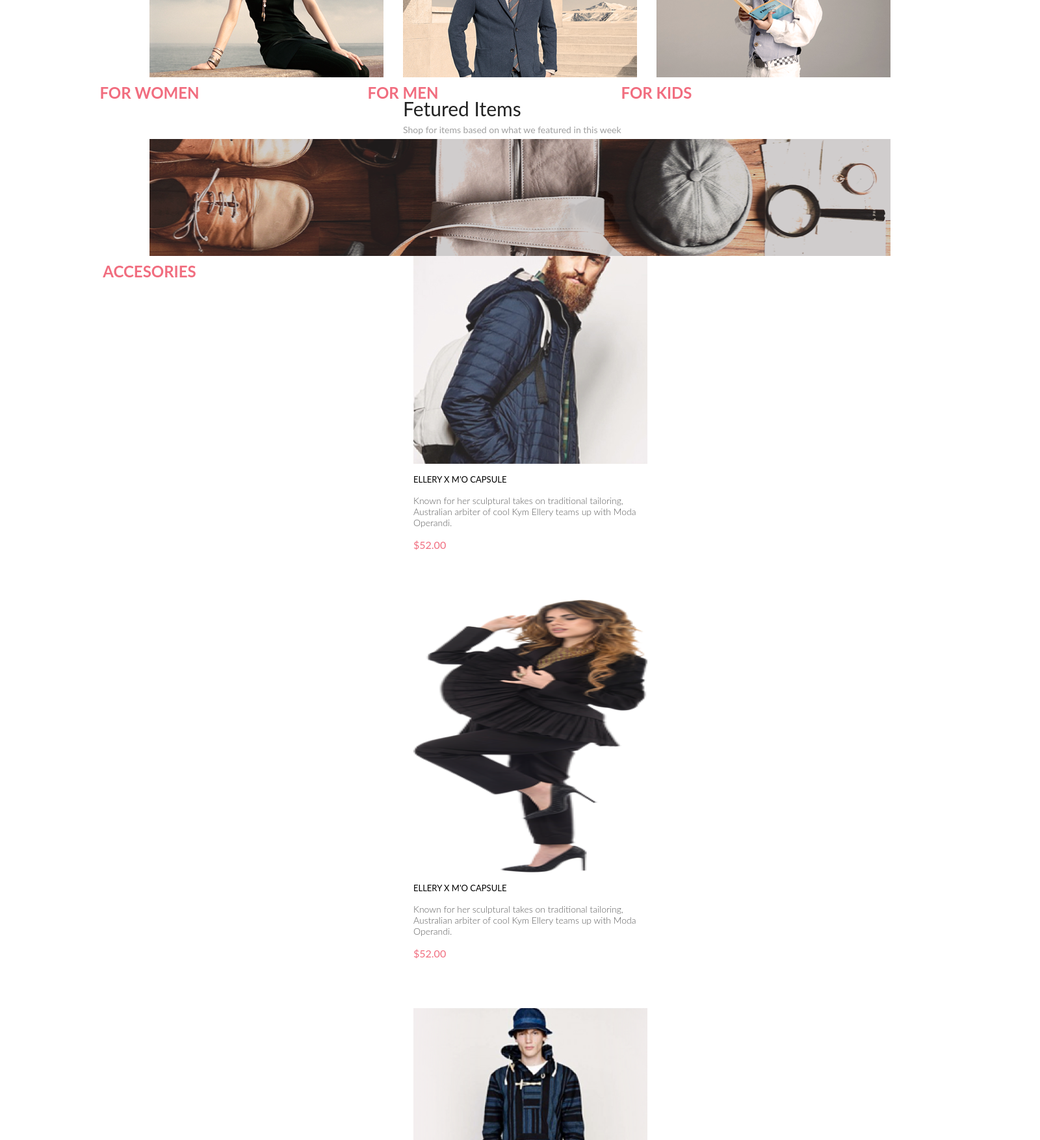
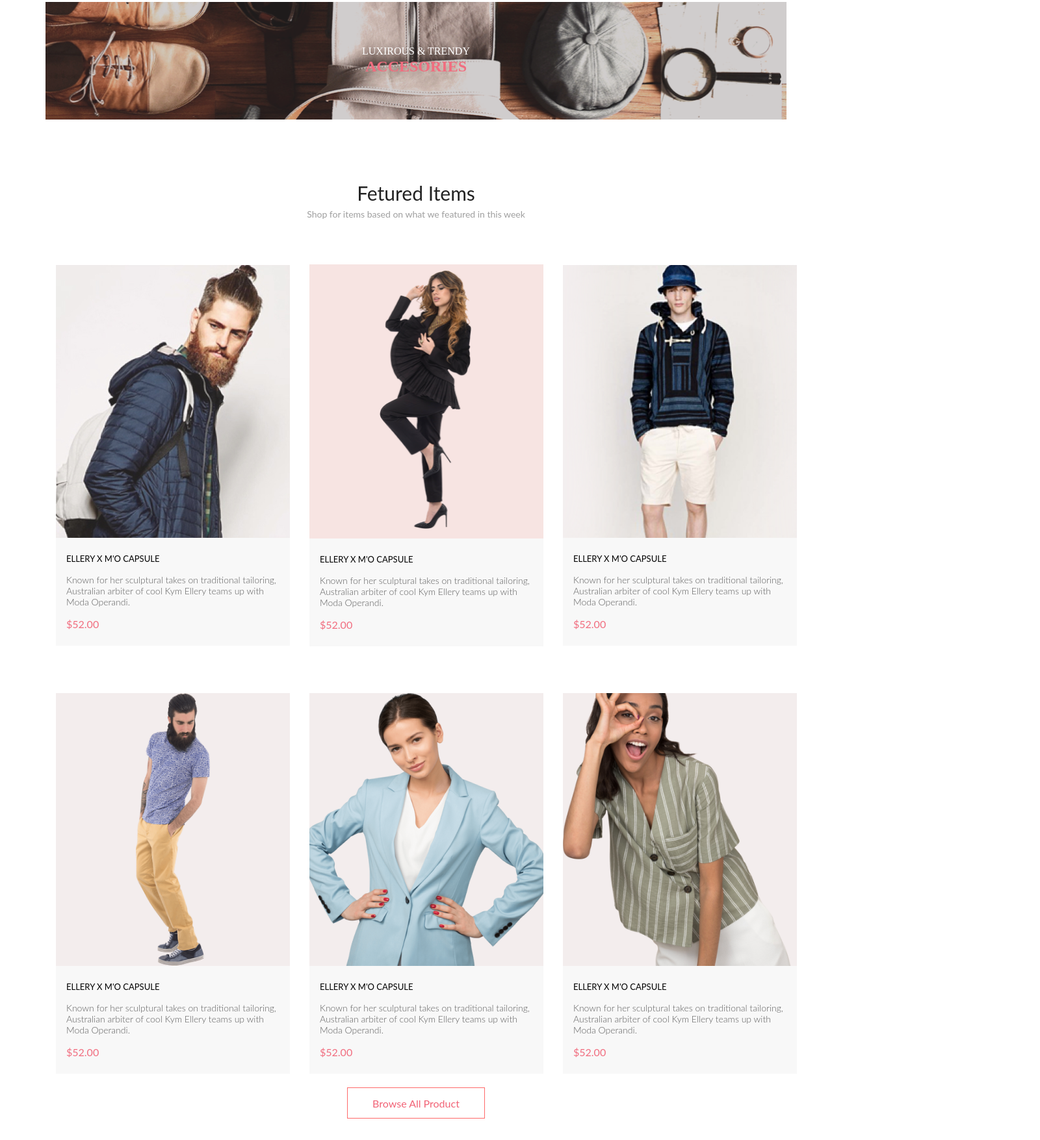
Before and after one commit to MaFaKa03/html-css-base, a plain HTML site: page homework/hw4/index.html in a window 1280 px wide. Shown: the part 1045-2800 px from the top of the page at 65% size, 1600 px wide, since content can reach past the window. Drawn offline with Linux system fonts and the light colour scheme.

Commit message:
hw4 compl

```diff
--- a/homework/hw4/index.html
+++ b/homework/hw4/index.html
@@ -7,7 +7,8 @@
     <link rel="stylesheet" href="stayle.css" />
   </head>
   <body>
-    <div class="header">
+    <div class="top">
+      <div class="header center">
         <div class="left_header">
           <img class="logo" src="image/Logo.png" alt="logo" />
           <a class="image_search" href="#"
@@ -44,94 +45,144 @@
           />
         </div>
       </div>
-    <div class="categories">
+      <div class="categories center">
         <div class="category">
           <img
             src="image/for women.png"
             alt="women"
             class="background_category"
           />
+          <div class="sale_content">
             <div class="name_category">30% OFF</div>
             <div class="name_red">FOR WOMEN</div>
+          </div>
         </div>
 
         <div class="category">
           <img src="image/for man.png" alt="men" class="background_category" />
+          <div class="sale_content">
             <div class="name_category">HOT DEAL</div>
             <div class="name_red">FOR MEN</div>
+          </div>
         </div>
 
         <div class="category">
           <img src="image/child.png" alt="child" class="background_category" />
+          <div class="sale_content">
             <div class="name_category">NEW ARRIVALS</div>
             <div class="name_red">FOR KIDS</div>
           </div>
-
+        </div>
         <div class="category large_category">
-        <img src="image/items.png" alt="items" class="background_category large_background" />
+          <img
+            src="image/items.png"
+            alt="items"
+            class="background_category large_background"
+          />
+          <div class="sale_content">
             <div class="name_category">LUXIROUS & TRENDY</div>
             <div class="name_red">ACCESORIES</div>
           </div>
-      <div class="items">
+        </div>
+      </div>
+      <div class="content center">
         <div class="subtitle">Fetured Items</div>
         <div class="text_info">
           Shop for items based on what we featured in this week
         </div>
+        <div class="items">
           <div class="item">
             <img src="image/item1.jpg" alt="item1" class="image_item" />
+            <div class="product_info">
               <div class="name_item">ELLERY X M'O CAPSULE</div>
               <div class="item_info">
-            Known for her sculptural takes on traditional tailoring, Australian
-            arbiter of cool Kym Ellery teams up with Moda Operandi.
+                Known for her sculptural takes on traditional tailoring,
+                Australian arbiter of cool Kym Ellery teams up with Moda
+                Operandi.
               </div>
               <div class="cost">$52.00</div>
             </div>
+          </div>
           <div class="item">
-          <img src="image/item2.png" alt="item2" class="image_item item2" />
+            <div class="div_for_item2">
+              <img
+                src="image/item2.png"
+                alt="item2"
+                class="image_item item2"
+              />
+            </div>
+
+            <div class="product_info">
               <div class="name_item">ELLERY X M'O CAPSULE</div>
               <div class="item_info">
-            Known for her sculptural takes on traditional tailoring, Australian
-            arbiter of cool Kym Ellery teams up with Moda Operandi.
+                Known for her sculptural takes on traditional tailoring,
+                Australian arbiter of cool Kym Ellery teams up with Moda
+                Operandi.
               </div>
               <div class="cost">$52.00</div>
             </div>
+          </div>
           <div class="item">
             <img src="image/item3.png" alt="item3" class="image_item" />
+            <div class="product_info">
               <div class="name_item">ELLERY X M'O CAPSULE</div>
               <div class="item_info">
-            Known for her sculptural takes on traditional tailoring, Australian
-            arbiter of cool Kym Ellery teams up with Moda Operandi.
+                Known for her sculptural takes on traditional tailoring,
+                Australian arbiter of cool Kym Ellery teams up with Moda
+                Operandi.
               </div>
               <div class="cost">$52.00</div>
             </div>
+          </div>
           <div class="item">
             <img src="image/item4.png" alt="item4" class="image_item" />
+            <div class="product_info">
               <div class="name_item">ELLERY X M'O CAPSULE</div>
               <div class="item_info">
-            Known for her sculptural takes on traditional tailoring, Australian
-            arbiter of cool Kym Ellery teams up with Moda Operandi.
+                Known for her sculptural takes on traditional tailoring,
+                Australian arbiter of cool Kym Ellery teams up with Moda
+                Operandi.
               </div>
               <div class="cost">$52.00</div>
             </div>
+          </div>
           <div class="item">
             <img src="image/item5.png" alt="item5" class="image_item" />
+            <div class="product_info">
               <div class="name_item">ELLERY X M'O CAPSULE</div>
               <div class="item_info">
-            Known for her sculptural takes on traditional tailoring, Australian
-            arbiter of cool Kym Ellery teams up with Moda Operandi.
+                Known for her sculptural takes on traditional tailoring,
+                Australian arbiter of cool Kym Ellery teams up with Moda
+                Operandi.
               </div>
               <div class="cost">$52.00</div>
             </div>
+          </div>
           <div class="item">
             <img src="image/item6.png" alt="item6" class="image_item" />
+            <div class="product_info">
               <div class="name_item">ELLERY X M'O CAPSULE</div>
               <div class="item_info">
-            Known for her sculptural takes on traditional tailoring, Australian
-            arbiter of cool Kym Ellery teams up with Moda Operandi.
+                Known for her sculptural takes on traditional tailoring,
+                Australian arbiter of cool Kym Ellery teams up with Moda
+                Operandi.
               </div>
               <div class="cost">$52.00</div>
             </div>
-        <div class="button_all_products">Browse All Product</div>
+          </div>
+        </div>
+      </div>
+      <div class="botton">
+        <div class="button_all_products">
+          <img
+            src="image/Rectangle for view.png"
+            alt="rectangle"
+            class="rectangle_for_view_all"
+          />
+          <div class="container_all_products">
+            <p class="text_all_products">Browse All Product</p>
+          </div>
+        </div>
       </div>
     </div>
   </body>
--- a/homework/hw4/stayle.css
+++ b/homework/hw4/stayle.css
@@ -5,20 +5,32 @@
 a {
   text-decoration: none;
 }
+img {
+  max-width: 100%;
+  overflow-clip-margin: content-box;
+  overflow: clip;
+}
+.top {
+  position: relative;
+  overflow: hidden;
+}
 .header {
   display: flex;
-  justify-content: space-around;
-  width: 100%;
-  height: 75px;
+  justify-content: space-between;
+  /* width: 100%; */
+  min-width: 75px;
   /* width: 1600px;
   height: 75px;
   flex-shrink: 0; */
   fill: #222;
   color: #222222;
   background-color: #222222;
+  /* padding-left: 150px;
+  padding-right: 150px; */
 }
 .left_header {
   display: flex;
+  align-items: center;
   /* margin-left: 231px; */
   gap: 41px;
 }
@@ -31,47 +43,54 @@ a {
   height: 38px;
   flex-shrink: 0;
 }
-.image_search {
+/* .image_search {
   margin-top: 28px;
   margin-bottom: 20px;
   fill: #e8e8e8;
   width: 26.002px;
   height: 26.792px;
   flex-shrink: 0;
-}
+} */
 .button_menu {
   display: flex;
-  justify-content: space-between;
-  width: 158.996px;
+  align-items: center;
+  gap: 33px;
+  /* width: 158.996px;
   height: 29px;
   flex-shrink: 0;
   margin-top: 26px;
-  margin-bottom: 20px;
+  margin-bottom: 20px; */
 }
 .main {
-  width: 100%;
-  height: 764px;
-  flex-shrink: 0;
+  /* width: 100%; */
+  /* height: 764px; */
+  /* flex-shrink: 0; */
   /* fill: #cea7ad; */
-  background-color: #f1e4e6;
+  background: #f1e4e6;
   display: flex;
+  padding-left: calc(50% - 800px);
+  padding-right: calc(50% - 800px);
 }
-.left,
+/* .left,
 .right {
   width: 50%;
   height: 764px;
   flex-shrink: 0;
-  background: lightgray 50% / cover no-repeat;
-}
-.photo_man {
-  width: 800.58px;
+  /* background: lightgray 50% / cover no-repeat;
+ } */
+
+.left {
+  width: 50%;
+  /* width: 800.58px;
   height: 764px;
-  flex-shrink: 0;
+  flex-shrink: 0; */
 }
 .right {
+  margin-top: -14%;
   display: flex;
   align-items: center;
   gap: 16px;
+  padding-left: 64px;
   /* justify-content: center; */
 }
 .rectangle {
@@ -85,31 +104,42 @@ a {
 }
 
 .categories {
-  width: 1600px;
-  height: 2925px;
+  margin-top: 65px;
+  /* width: 1600px;
+  height: 2925px; */
   background: #fff;
   display: grid;
   grid-template-columns: repeat(3, 360px);
   gap: 30px;
-  justify-content: center;
+  /* justify-content: center; */
 }
 .category {
   position: relative;
-  text-align: center;
+  /* text-align: center;
   width: 360px;
   height: 260px;
   flex-shrink: 0;
-  padding-top: 65px;
+  padding-top: 65px; */
 }
 .background_category {
   background-color: rgba(33, 22, 22, 0.7);
-  width: 360px;
+  /* width: 360px; */
 }
 .large_background {
   background-color: rgba(33, 22, 22, 0.7);
   width: 1140px;
 }
-
+.sale_content {
+  position: absolute;
+  width: 100%;
+  height: 100%;
+  top: 0;
+  left: 0;
+  display: flex;
+  flex-direction: column;
+  justify-content: center;
+  align-items: center;
+}
 .large_category {
   width: 1140px;
   height: 180px;
@@ -117,28 +147,27 @@ a {
   margin-bottom: 96px;
 }
 .name_category {
-  color: #fff;
-  text-align: center;
-  font-family: Lato;
-  font-size: 16px;
   font-style: normal;
   font-weight: 400;
-  line-height: normal;
-  top: 50%;
-  left: 50%;
-  transform: translate(-50%, -50%);
+  font-size: 16px;
+  line-height: 19px;
+  text-align: center;
+  color: #ffffff;
 }
 .name_red {
-  color: #f16d7f;
-  text-align: center;
-  font-family: Lato;
-  font-size: 24px;
   font-style: normal;
   font-weight: 700;
-  line-height: normal;
-  top: 50%;
-  left: 50%;
-  transform: translate(-50%, -50%);
+  font-size: 24px;
+  line-height: 29px;
+  text-align: center;
+  color: #f16d7f;
+}
+.items {
+  margin-top: 48px;
+  display: grid;
+  grid-template-columns: repeat(3, 360px);
+  justify-content: center;
+  gap: 30px;
 }
 .subtitle {
   color: #222;
@@ -148,6 +177,7 @@ a {
   font-weight: 400;
   line-height: normal;
   margin-bottom: 6px;
+  text-align: center;
 }
 .text_info {
   color: #9f9f9f;
@@ -157,25 +187,40 @@ a {
   font-weight: 400;
   line-height: normal;
   margin-bottom: 48px;
+  text-align: center;
 }
 .item {
+  position: relative;
   display: flex;
   width: 360px;
   padding: 24px 16px;
   flex-direction: column;
   justify-content: center;
   align-items: flex-start;
-  gap: 16px;
+  /* gap: 16px; */
   height: 581px;
   fill: #f8f8f8;
 }
 .image_item {
-  width: 360px;
-  height: 420px;
-  flex-shrink: 0;
+  width: 100%;
+  /* height: 420px;
+  flex-shrink: 0; */
 }
-.item2 {
-  fill: #f7e4e2;
+.div_for_item2 {
+  background-color: #f7e4e2;
+  padding-top: 9px;
+  padding-left: 108px;
+  padding-right: 111px;
+  padding-bottom: 11px;
+}
+.product_info {
+  background: #f8f8f8;
+  display: flex;
+  flex-direction: column;
+  justify-content: center;
+  align-items: flex-start;
+  padding: 24px 16px;
+  gap: 16px;
 }
 .name_item {
   color: #000;
@@ -201,16 +246,39 @@ a {
   font-weight: 400;
   line-height: normal;
 }
+.botton {
+  display: flex;
+  justify-content: center;
+  margin-bottom: 60px;
+}
 .button_all_products {
-  width: 212px;
-  height: 48px;
+  position: relative;
+}
+.center {
+  padding-left: calc(50% - 570px);
+  padding-right: calc(50% - 570px);
+}
+.rectangle_for_view_all {
+  /* position: relative; */
+}
+.container_all_products {
+  position: absolute;
+  width: 100%;
+  height: 100%;
+  top: 0;
+  left: 0;
+
+  /* display: flex;
+  justify-content: center; */
+}
+.text_all_products {
   flex-shrink: 0;
+  text-align: center;
   color: #f26376;
   font-family: Lato;
   font-size: 16px;
   font-style: normal;
   font-weight: 400;
   line-height: normal;
-  /* box-sizing: border-box; */
-  border: 1px solid #f26376;
+  padding-top: 15px;
 }
```
Also changed, not shown: homework/hw4/image/Rectangle for view.png (added), homework/hw4/image/main/photo_man.png, 3 other files. Lines whose indentation alone changed are shown as unchanged.
